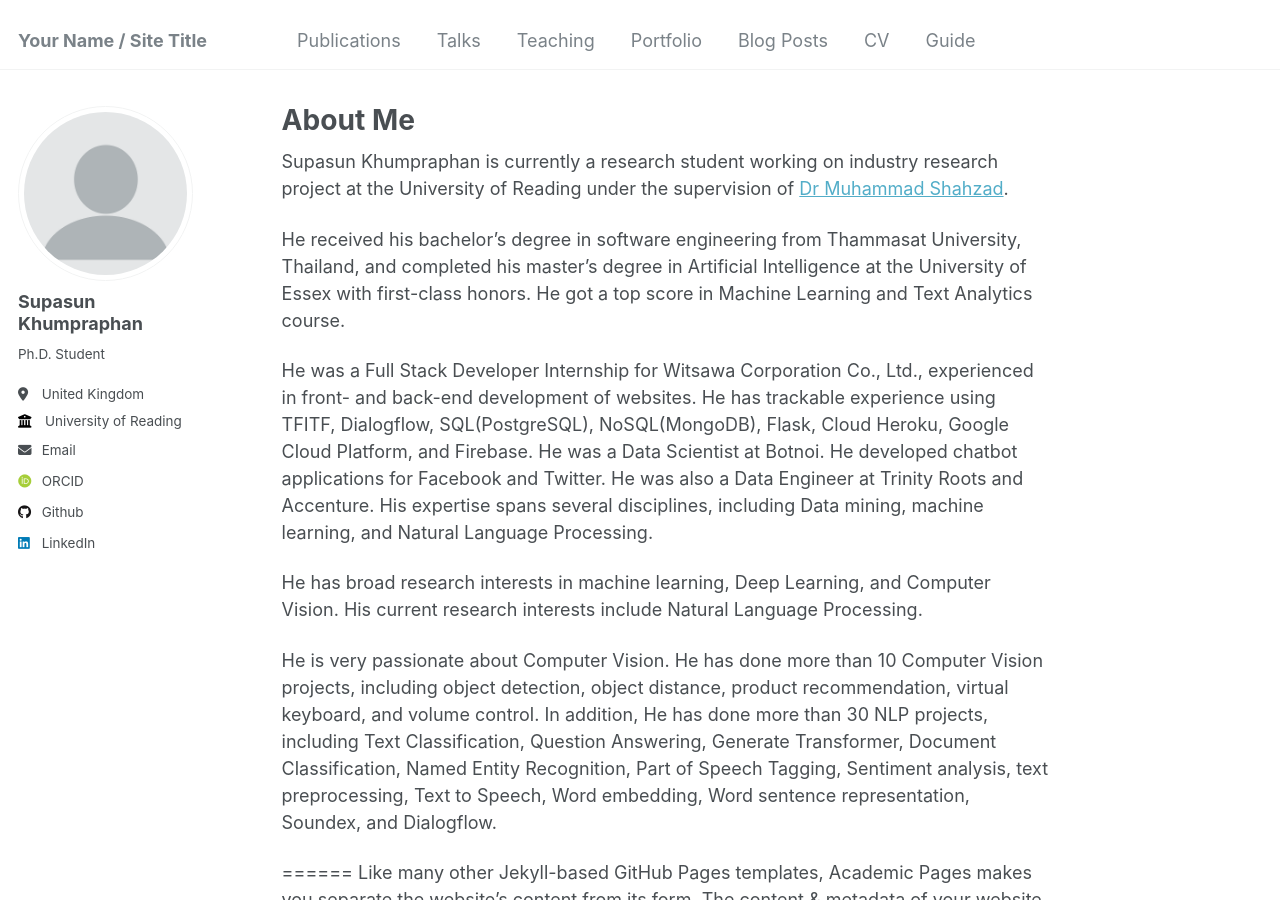
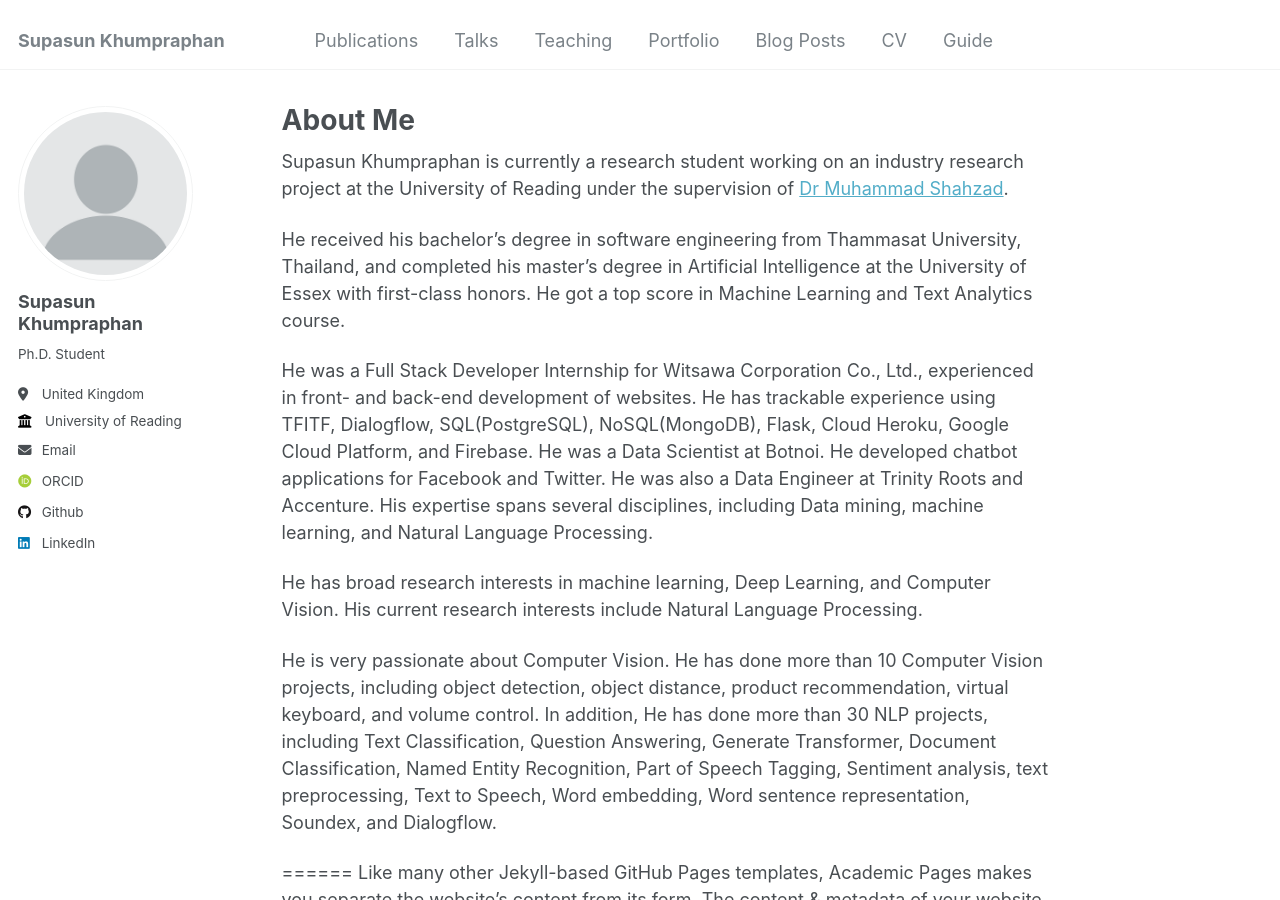
Before and after one commit to micsupasun/micsupasun.github.io, a Jekyll site: the page built from _pages/about.md, in a window 1280 px wide and 900 px high. Built offline with Jekyll 4.4.1, drawn with Linux system fonts in a browser that asks for light colours; some web fonts are replaced.

Commit message:
fix name

```diff
--- a/_config.yml
+++ b/_config.yml
@@ -8,7 +8,7 @@
 
 # Basic Site Settings
 locale                   : "en-US"
-title                    : "Your Name / Site Title"
+title                    : "Supasun Khumpraphan"
 title_separator          : "-"
 name                     : &name "Your Name"
 description              : &description "personal description"
--- a/_pages/about.md
+++ b/_pages/about.md
@@ -8,7 +8,7 @@ redirect_from:
 ---
 <!-- <p>Supasun Khumpraphan is currently a research student working on industry research project at the Australian National University under the supervision of <a href="https://leiwangr.github.io/">Mr. Lei Wang</a> (ANU & Data61/CSIRO).</p>  -->
 
-Supasun Khumpraphan is currently a research student working on industry research project at the University of Reading under the supervision of [Dr Muhammad Shahzad](https://research.reading.ac.uk/iron-and-microbiome/dr-muhammad-shahzad/).
+Supasun Khumpraphan is currently a research student working on an industry research project at the University of Reading under the supervision of [Dr Muhammad Shahzad](https://research.reading.ac.uk/iron-and-microbiome/dr-muhammad-shahzad/).
 
 He received his bachelor's degree in software engineering from Thammasat University, Thailand, and completed his master's degree in Artificial Intelligence at the University of Essex with first-class honors. He got a top score in Machine Learning and Text Analytics course.
 
```
